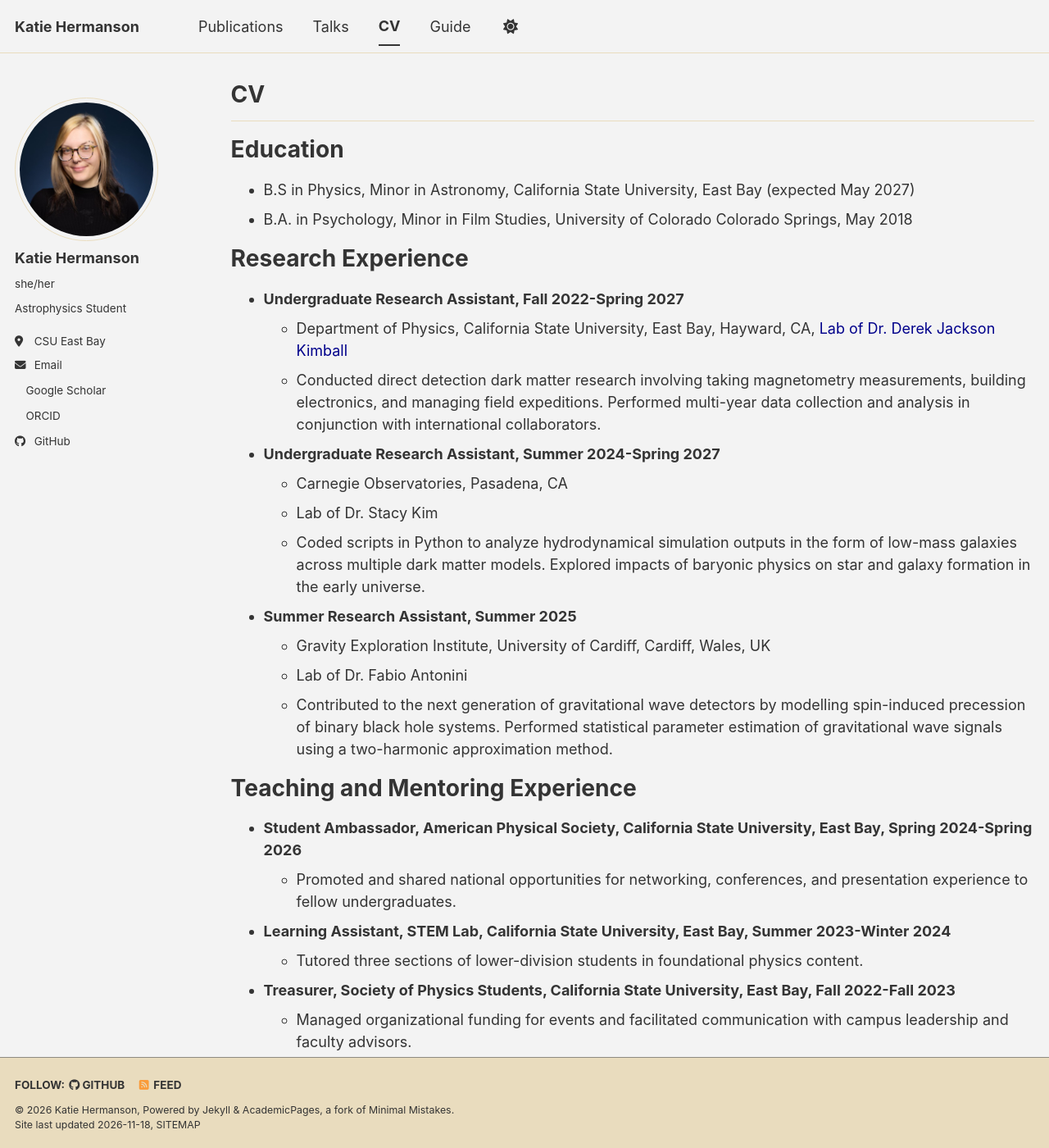
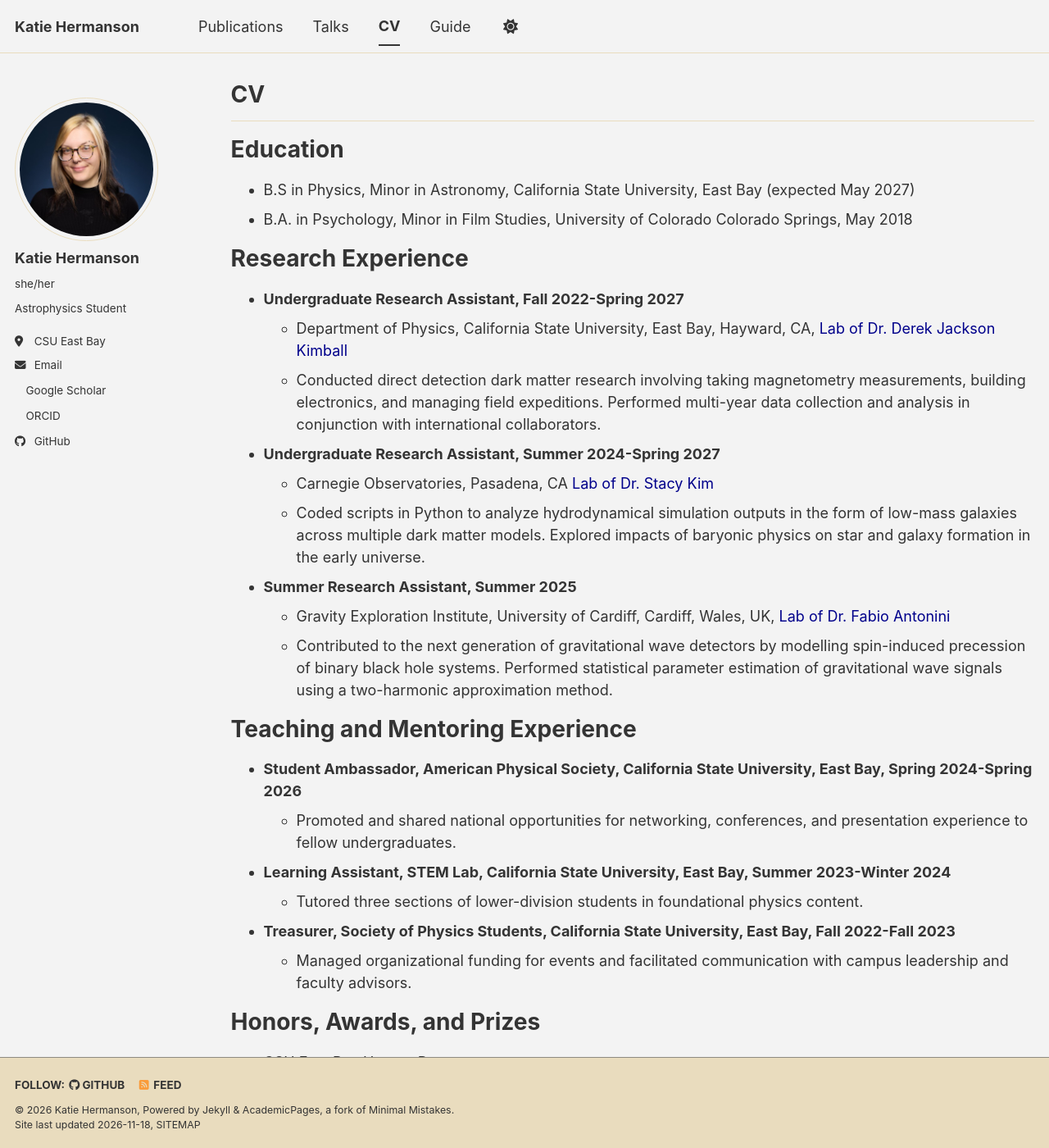
Before and after one commit to katiehermanson/katiehermanson.github.io, a Jekyll site: the page built from _pages/cv.md, in a window 1280 px wide and 1400 px high. Shown: the whole window at 82% size. Built offline with Jekyll 4.4.1, drawn with Linux system fonts in a browser that asks for light colours; a script bundle is joined from its source files by our own code; a style sheet for code colours, icons or effects is not loaded; some of the changed text lies outside the part shown.

Commit message:
Update cv.md

```diff
--- a/_pages/cv.md
+++ b/_pages/cv.md
@@ -23,19 +23,17 @@ Research Experience
   * Conducted direct detection dark matter research involving taking magnetometry measurements, building electronics, and managing field expeditions. Performed multi-year data collection and analysis in conjunction with international collaborators.
 
 * **Undergraduate Research Assistant, Summer 2024-Spring 2027**
-  * Carnegie Observatories, Pasadena, CA
-  * Lab of Dr. Stacy Kim
+  * Carnegie Observatories, Pasadena, CA <font color="darkblue">Lab of Dr. Stacy Kim</font>
   * Coded scripts in Python to analyze hydrodynamical simulation outputs in the form of low-mass galaxies across multiple dark matter models. Explored impacts of baryonic physics on star and galaxy formation in the early universe.
 
 * **Summer Research Assistant, Summer 2025**
-  * Gravity Exploration Institute, University of Cardiff, Cardiff, Wales, UK
-  * Lab of Dr. Fabio Antonini
+  * Gravity Exploration Institute, University of Cardiff, Cardiff, Wales, UK, <font color="darkblue">Lab of Dr. Fabio Antonini</font>
   * Contributed to the next generation of gravitational wave detectors by modelling spin-induced precession of binary black hole systems. Performed statistical parameter estimation of gravitational wave signals using a two-harmonic approximation method.
 
 Teaching and Mentoring Experience
 ======
 * **Student Ambassador, American Physical Society, California State University, East Bay, Spring 2024-Spring 2026**
-    * Promoted and shared national opportunities for networking, conferences, and presentation experience to fellow undergraduates.
+  * Promoted and shared national opportunities for networking, conferences, and presentation experience to fellow undergraduates.
 * **Learning Assistant, STEM Lab, California State University, East Bay, Summer 2023-Winter 2024**
   * Tutored three sections of lower-division students in foundational physics content.
 * **Treasurer, Society of Physics Students, California State University, East Bay, Fall 2022-Fall 2023**
@@ -43,6 +41,7 @@ Teaching and Mentoring Experience
 
 Honors, Awards, and Prizes
 ======
+* CSU East Bay Honors Program
 * CSU East Bay Student Research Showcase Poster Award 2026
 * CSU East Bay Physics Department Outstanding Student of the Year Award 2025
 * AAS 245th Winter Conference 2025 - Chambliss Astronomy Achievement Student Presentation Finalist
@@ -71,7 +70,7 @@ Conference Presentations
 Affiliations
 ======
 * California Pre-Doctoral Program/Sally Casanova Scholar
-* Cal-Bridge Undergraduate Scholar Program
+* Cal-Bridge Undergraduate Program Scholar
 * Center for Student Research Scholar’s Program, CSU East Bay
 * Louis Stokes Alliances for Minority Participation (LSAMP) Program
 * American Physical Society Student Ambassador Program
```
